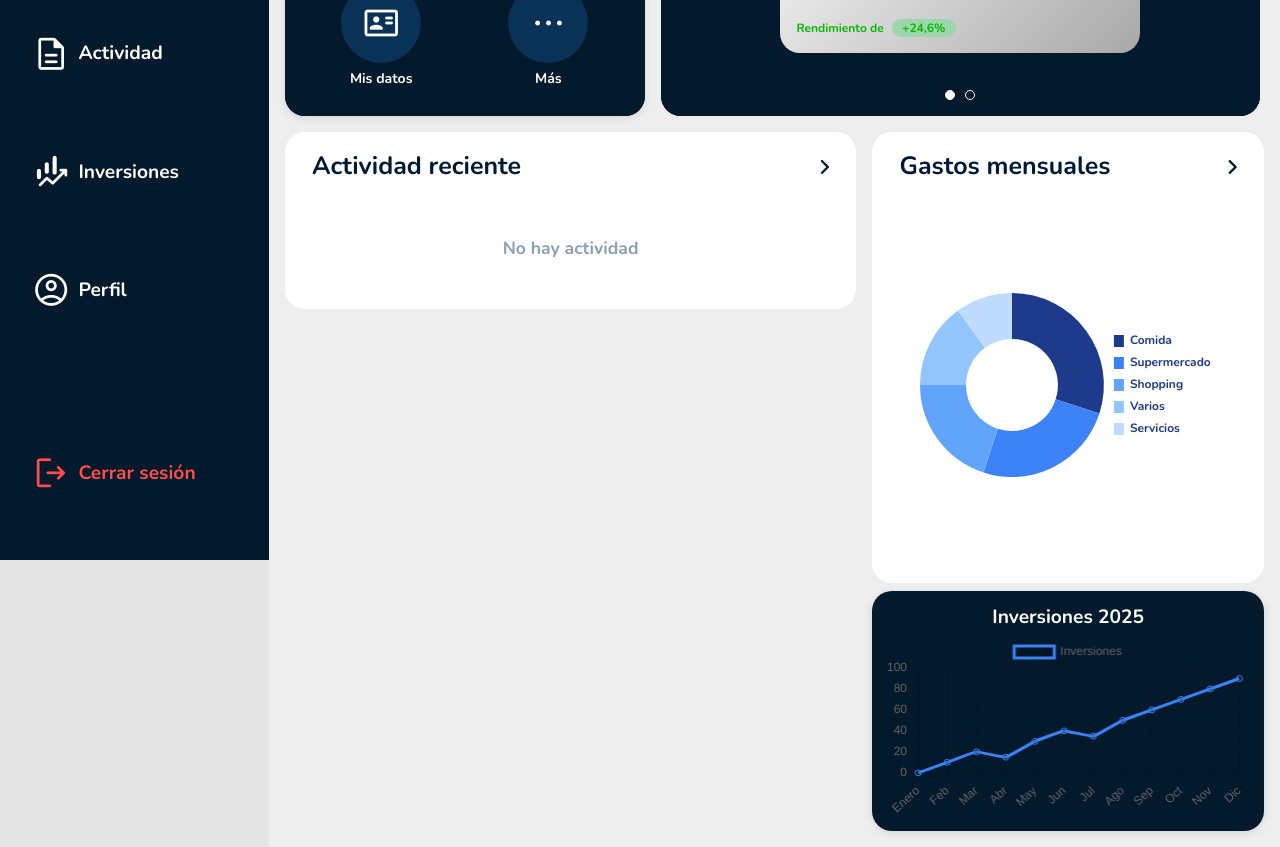
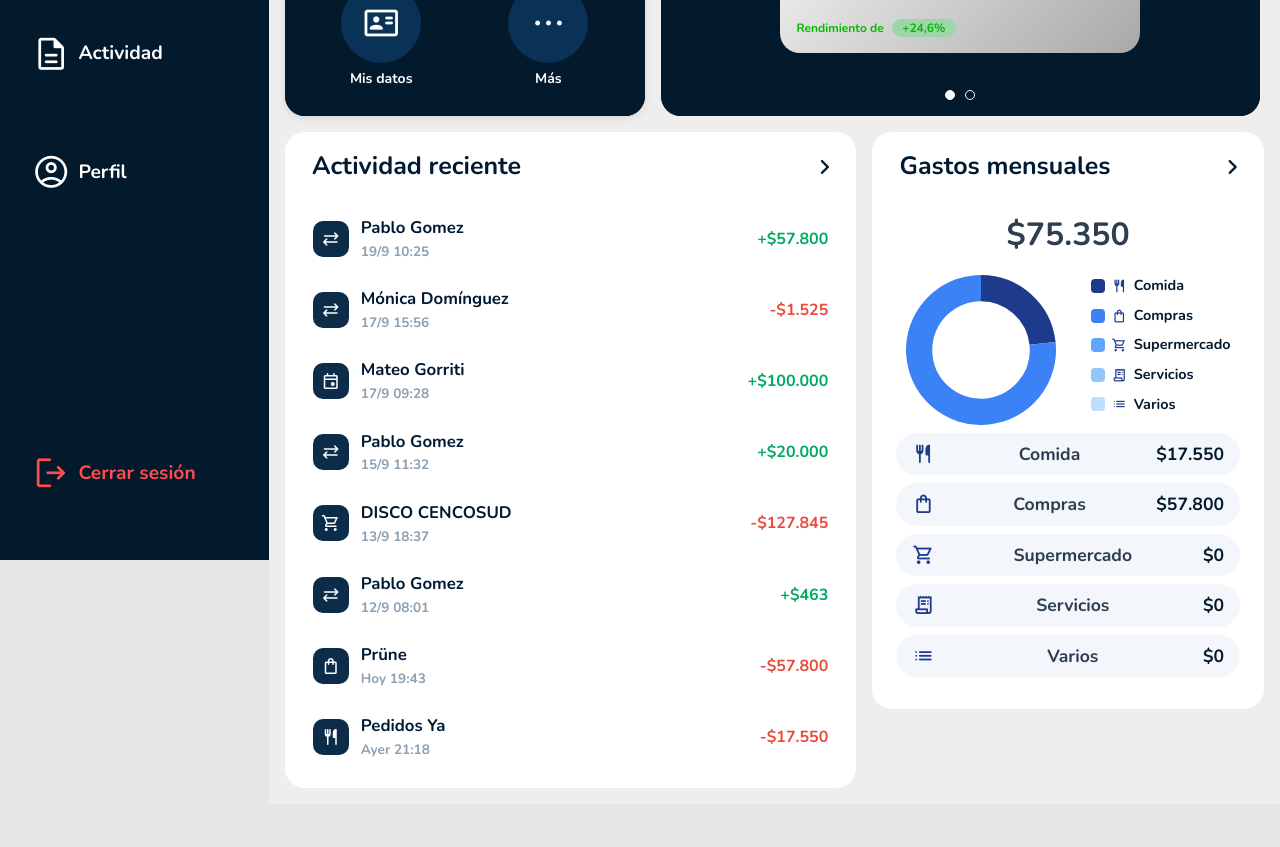
Before and after one commit to Lchiossone2004/TP_HCI, a Vue app in the folder tp-hci-g3/: page /home in a window 1280 px wide. Shown: the part 240-1087 px from the top of the page. After the commit the page ends 1044 px from the top, so only its background shows below. Built offline with nearby package versions, Linux system fonts and the light colour scheme.

Commit message:
elimination of investments and changes in MovementsAndSpendings and ExpensesChart

```diff
--- a/tp-hci-g3/src/components/ExpensesChart.vue
+++ b/tp-hci-g3/src/components/ExpensesChart.vue
@@ -1,13 +1,13 @@
 <template>
-  <div class="expenses-chart-container">
-    <div class="expenses-chart-header">
+  <div class="expenses-chart-container" :class="{ 'simple': simple }">
+    <div v-if="!simple" class="expenses-chart-header">
       <span class="total">${{ totalExpensesFormatted }}</span>
     </div>
-    <div class="chart-legend-row">
+    <div class="chart-legend-row" :class="{ 'simple': simple }">
       <div class="chart-wrapper">
         <canvas ref="chartRef"></canvas>
       </div>
-      <div class="custom-legend">
+      <div v-if="!simple" class="custom-legend">
         <div v-for="(cat, i) in categories" :key="cat.key" class="legend-row">
           <span class="legend-color" :style="{ backgroundColor: chartColors[i] }"></span>
           <span class="material-symbols-rounded legend-icon">{{ cat.icon }}</span>
@@ -15,12 +15,8 @@
         </div>
       </div>
     </div>
-    <div class="categories-list">
-      <div
-        v-for="cat in categories"
-        :key="cat.key"
-        class="category-row"
-      >
+    <div v-if="!simple" class="categories-list">
+      <div v-for="cat in categories" :key="cat.key" class="category-row">
         <span class="material-symbols-rounded category-icon">{{ cat.icon }}</span>
         <span class="category-name">{{ cat.label }}</span>
         <span class="category-amount">${{ formatAmount(cat.amount) }}</span>
@@ -32,6 +28,25 @@
 <script setup>
 import { ref, onMounted, watch, computed } from 'vue'
 import { Chart } from 'chart.js/auto'
+
+const props = defineProps({
+  activities: {
+    type: Array,
+    default: () => []
+  },
+  month: {
+    type: Number,
+    default: new Date().getMonth()
+  },
+  year: {
+    type: Number,
+    default: new Date().getFullYear()
+  },
+  simple: {
+    type: Boolean,
+    default: false
+  }
+})
 
 const chartRef = ref(null)
 let chartInstance = null
@@ -47,27 +62,29 @@ const categoryMap = [
   { key: 'varios', label: 'Varios', icon: 'list', match: [] }
 ]
 
-const props = defineProps({
-  activities: {
-    type: Array,
-    default: () => []
-  },
-  month: {
-    type: Number,
-    default: -1
-  },
-  year: {
-    type: Number,
-    default: -1
-  }
+// Datos por defecto para el modo simple (HomePage)
+const defaultData = computed(() => {
+  if (props.activities.length > 0) return props.activities
+  return [
+    { icon: 'restaurant', title: 'Comida', amount: -30000, date: `${props.year}-${String(props.month + 1).padStart(2, '0')}-01` },
+    { icon: 'shopping_cart', title: 'Supermercado', amount: -25000, date: `${props.year}-${String(props.month + 1).padStart(2, '0')}-01` },
+    { icon: 'shopping_bag', title: 'Shopping', amount: -20000, date: `${props.year}-${String(props.month + 1).padStart(2, '0')}-01` },
+    { icon: 'list', title: 'Varios', amount: -15000, date: `${props.year}-${String(props.month + 1).padStart(2, '0')}-01` },
+    { icon: 'receipt_long', title: 'Servicios', amount: -10000, date: `${props.year}-${String(props.month + 1).padStart(2, '0')}-01` }
+  ]
 })
 
 // Procesa los gastos
 const categories = computed(() => {
   const result = categoryMap.map(cat => ({ ...cat, amount: 0 }))
+  const activitiesToProcess = props.activities.length > 0 ? props.activities : defaultData.value
 
-  props.activities.forEach(activity => {
-    if (activity.amount < 0) {
+  activitiesToProcess.forEach(activity => {
+    const activityDate = new Date(activity.date)
+    const matchesMonth = props.month === -1 || activityDate.getMonth() === props.month
+    const matchesYear = props.year === -1 || activityDate.getFullYear() === props.year
+
+    if (activity.amount < 0 && matchesMonth && matchesYear) {
       let found = false
       for (const cat of result) {
         if (cat.match.some(m =>
@@ -84,7 +101,6 @@ const categories = computed(() => {
       }
     }
   })
-
   return result
 })
 
@@ -109,14 +125,28 @@ function renderChart() {
       datasets: [{
         data: categories.value.map(c => c.amount),
         backgroundColor: chartColors,
-        borderWidth: 0,
+        borderWidth: 0
       }]
     },
     options: {
       responsive: true,
       maintainAspectRatio: false,
-      plugins: { legend: { display: false } },
-      cutout: '65%'
+      plugins: {
+        legend: {
+          display: props.simple,
+          position: 'right',
+          labels: {
+            boxWidth: 10,
+            font: {
+              size: 12,
+              family: 'Nunito',
+              weight: '700'
+            },
+            color: '#1E3A8A'
+          }
+        }
+      },
+      cutout: props.simple ? '50%' : '65%'
     }
   })
 }
@@ -139,6 +169,13 @@ watch(categories, renderChart)
   position: relative;
 }
 
+.expenses-chart-container.simple {
+  padding: 3rem;
+  height: 350px;
+  border-bottom-left-radius: 20px;
+  border-bottom-right-radius: 20px;
+}
+
 .expenses-chart-header {
   width: 100%;
   text-align: center;
@@ -156,6 +193,11 @@ watch(categories, renderChart)
   width: 100%;
 }
 
+.chart-legend-row.simple {
+  flex-direction: column;
+  align-items: center;
+}
+
 .chart-wrapper {
   max-width: 180px;
   min-width: 150px;
@@ -163,6 +205,12 @@ watch(categories, renderChart)
   display: flex;
   align-items: center;
   justify-content: center;
+}
+
+.chart-wrapper.simple {
+  max-width: 100%;
+  min-width: 0;
+  height: 100%;
 }
 
 canvas {
--- a/tp-hci-g3/src/components/Sidebar.vue
+++ b/tp-hci-g3/src/components/Sidebar.vue
@@ -31,7 +31,6 @@ const route = useRoute()
 const menuItems = [
   { text: 'Inicio', icon: 'home', route: '/home' },
   { text: 'Actividad', icon: 'description', route: '/actividad' },
-  { text: 'Inversiones', icon: 'finance_mode', route: '/inversiones' },
   { text: 'Perfil', icon: 'account_circle', route: '/ProfilePAGE' },
 ]
 
--- a/tp-hci-g3/src/pages/HomePage.vue
+++ b/tp-hci-g3/src/pages/HomePage.vue
@@ -32,7 +32,6 @@
             </div>
           </OperationsButtons>
         </div>
-
         <div class="balance-and-cards">
           <Swiper>
             <BalanceCard />
@@ -49,9 +48,8 @@
               <span class="material-symbols-rounded arrow">chevron_right</span>
             </button>
           </div>
-          <Activity />
+          <Activity :activities="recentActivities" />
         </div>
-
         <!-- Gráfico de Gastos Mensuales -->
         <div class="inner2">
           <div class="activity-card-outer">
@@ -61,15 +59,11 @@
                 <span class="material-symbols-rounded arrow">chevron_right</span>
               </button>
             </div>
-            <MonthlyExpensesChart :height="150" />
-          </div>
-
-        <!-- Inversiones 2025 -->
-        <div class="investments-section">
-          <h3>Inversiones 2025</h3>
-          <div class="chart-placeholder">
-            <canvas ref="investmentsChartRef"></canvas>
-          </div>
+            <ExpensesChart
+              :activities="currentMonthActivities"
+              :month="currentMonth"
+              :year="currentYear"
+            />
           </div>
         </div>
       </div>
@@ -109,23 +103,21 @@ import Sidebar from '@/components/Sidebar.vue';
 import OperationsButtons from '@/components/OperationsButtons.vue';
 import BalanceCard from '@/components/BalanceCard.vue';
 import AddCardButton from '@/components/AddCardButton.vue';
-import MonthlyExpensesChart from '@/components/MonthlyExpensesChart.vue';
+import ExpensesChart from '@/components/ExpensesChart.vue';
 import Swiper from '@/components/Swiper.vue';
 import Activity from '@/components/Activity.vue';
 import { ref, onMounted, onUnmounted, computed } from 'vue';
 import { Chart } from 'chart.js/auto';
 import { useRouter } from 'vue-router';
 import Modal from '@/components/Modal.vue';
-import Header from '@/components/Header.vue';
-import ProfileInfo from '@/components/ProfileInfo.vue';
 
 const router = useRouter();
-const investmentsChartRef = ref(null);
-let investmentsChartInstance = null;
 const isMobile = ref(window.innerWidth <= 1024);
 const isVerySmall = ref(window.innerWidth <= 600);
 const isMedium = ref(window.innerWidth <= 800);
 const showEnterMoneyModal = ref(false);
+const currentMonth = ref(new Date().getMonth());
+const currentYear = ref(new Date().getFullYear());
 
 // Account information that will come from backend
 const accountInfo = ref({
@@ -148,58 +140,37 @@ function goToMovements() {
   router.push('/actividad');
 }
 
-const goBack = () => {
-  router.back();
-};
 
-onMounted(() => {
-  window.addEventListener('resize', handleResize);
-  const ctx = investmentsChartRef.value.getContext('2d');
-  investmentsChartInstance = new Chart(ctx, {
-    type: 'line',
-    data: {
-      labels: ['Enero', 'Feb', 'Mar', 'Abr', 'May', 'Jun', 'Jul', 'Ago', 'Sep', 'Oct', 'Nov', 'Dic'],
-      datasets: [{
-        label: 'Inversiones',
-        data: [0, 10, 20, 15, 30, 40, 35, 50, 60, 70, 80, 90],
-        borderColor: '#3B82F6',
-        fill: false,
-        tension: 0.1,
-      }],
-    },
-    options: {
-      responsive: true,
-      maintainAspectRatio: false,
-      scales: {
-        y: {
-          beginAtZero: true,
-        },
-      },
-    },
+const allActivities = ref([
+  { icon: 'shopping_bag', title: 'Prüne', subtitle: 'Hoy 19:43', amount: -57800, date: '2025-05-14T19:43:00' },
+  { icon: 'restaurant', title: 'Pedidos Ya', subtitle: 'Ayer 21:18', amount: -17550, date: '2025-05-13T21:18:00' },
+  { icon: 'sync_alt', title: 'Pablo Gomez', subtitle: '19/9 10:25', amount: 57800, date: '2025-09-19T10:25:00' },
+  { icon: 'sync_alt', title: 'Mónica Domínguez', subtitle: '17/9 15:56', amount: -1525, date: '2025-09-17T15:56:00' },
+  { icon: 'event', title: 'Mateo Gorriti', subtitle: '17/9 09:28', amount: 100000, date: '2025-09-17T09:28:00' },
+  { icon: 'sync_alt', title: 'Pablo Gomez', subtitle: '15/9 11:32', amount: 20000, date: '2025-09-15T11:32:00' },
+  { icon: 'shopping_cart', title: 'DISCO CENCOSUD', subtitle: '13/9 18:37', amount: -127845, date: '2025-09-13T18:37:00' },
+  { icon: 'sync_alt', title: 'Pablo Gomez', subtitle: '12/9 08:01', amount: 463, date: '2025-09-12T08:01:00' },
+])
+
+// Filtrar últimas 10 actividades para "Actividad reciente"
+const recentActivities = computed(() => {
+  return [...allActivities.value]
+    .sort((a, b) => new Date(b.date) - new Date(a.date))
+    .slice(0, 10);
+});
+
+// Filtrar actividades del mes actual para el chart
+const currentMonthActivities = computed(() => {
+  return allActivities.value.filter(activity => {
+    const activityDate = new Date(activity.date);
+    return activityDate.getMonth() === currentMonth.value &&
+           activityDate.getFullYear() === currentYear.value;
   });
 });
 
-onUnmounted(() => {
-  window.removeEventListener('resize', handleResize);
-});
-
-// Function to copy text to clipboard
-const copyToClipboard = async (text) => {
-  try {
-    await navigator.clipboard.writeText(text);
-    // You could add a toast notification here to show "Copied!" message
-  } catch (err) {
-    console.error('Failed to copy text: ', err);
-  }
-};
 </script>
 
-
 <style scoped>
-  .app {
-    display: flex;
-  }
-
 .main-content {
   margin-left: 21vw;
   padding: 1rem;
@@ -223,51 +194,12 @@ const copyToClipboard = async (text) => {
   margin-top: 0;
 }
 
-.top-header-row {
-  position: absolute;
-  top: -3rem;
-  left: 0;
-  right: 0;
-  display: flex;
-  justify-content: space-between;
-  align-items: center;
-  width: 100%;
-  padding: 1rem;
-  z-index: 10;
-}
-
-.top-icons {
-  display: none;
-}
-
-.back-btn {
-  background: none;
-  border: none;
-  color: #03192C;
-  font-size: 1.1rem;
-  display: flex;
-  align-items: center;
-  cursor: pointer;
-  gap: 0.3rem;
-  font-weight: bold;
-  padding: 0;
-}
-
-.back-btn:hover {
-  color: #0a4b85;
-}
-
 .operations-buttons {
   width: 360px;
   height: 300px;
   flex-shrink: 0;
   background-color: #03192c;
   border-radius: 20px;
-}
-
-.operation-button .material-symbols-rounded {
-  font-size: 40px;
-  color: white;
 }
 
 .grid-container {
@@ -294,16 +226,15 @@ const copyToClipboard = async (text) => {
   justify-content: center;
   cursor: pointer;
   transition: background-color 0.2s;
-  font-size: inherit;
 }
 
 .grid-item button:hover {
   background-color: #0a4b85;
 }
 
-  .grid-item .material-symbols-outlined {
+.grid-item .material-symbols-rounded {
+  font-size: 40px;
   color: white;
-    font-size: 28px;
 }
 
 .grid-item h4 {
@@ -350,20 +281,24 @@ const copyToClipboard = async (text) => {
 .activity-card-outer {
   width: 100%;
   max-width: 700px;
-  height: 15%;
+  background: #fff;
+  border-radius: 20px;
+  overflow: hidden; /* Asegura que el contenido no sobresalga de los bordes redondeados */
 }
 
 .header-activity-card {
   background: #fff;
   font-size: 25px;
+  padding: 1rem 1rem 0.1rem 1.7rem;
+  display: flex;
   border-top-left-radius: 20px;
   border-top-right-radius: 20px;
-  padding: 1rem 1rem 0.1rem 1.7rem;
-  display: flex;
   justify-content: space-between;
   align-items: center;
   box-sizing: border-box;
   color: #001a33;
+  position: relative; /* Para que se superponga al chart */
+  z-index: 2; /* Asegura que el header esté por encima del chart */
 }
 
 .more-activities {
@@ -384,60 +319,102 @@ const copyToClipboard = async (text) => {
 
 .more-activities:hover {
   background-color: #eaeaea;
-  width: 30px;
-  height: 30px;
-  border-radius: 50%;
-  display: flex;
-  align-items: center;
-  justify-content: center;
-  cursor: pointer;
 }
 
-.investments-section {
-  background-color: #03192C;
-  border-radius: 20px;
-  padding: 0.75rem;
-  color: white;
-  box-shadow: 0 2px 8px rgba(0, 0, 0, 0.1);
-  flex: 1;
+.activity-card {
+  background-color: #FFFF;
+  border-bottom-left-radius: 20px;
+  border-bottom-right-radius: 20px;
+  border-top-left-radius: 0;
+  border-top-right-radius: 0;
+  padding: 1rem;
+  box-sizing: border-box;
+  width: 100%;
+  max-width: 700px;
+}
+
+.enter-money-form {
   display: flex;
   flex-direction: column;
-  height: 85%;
+  gap: 1rem;
+  text-align: center;
 }
 
-.investments-section h3 {
-  font-size: 1.2rem;
-  margin-bottom: 0.25rem;
-}
-
-.chart-placeholder {
-  flex: 1;
-  min-height: 0;
-  height: 100%;
-}
-
-.chart-container {
-  height: 100%;
+.form-group {
+  display: flex;
+  flex-direction: column;
+  gap: 0.5rem;
+  align-items: flex-start;
   width: 100%;
 }
 
-.icon {
-  font-size: 18px;
+.form-group label {
+  font-weight: bold;
+  color: #03192C;
+  font-size: 1.1rem;
+  margin-left: 0.5rem;
 }
 
-.title {
-  font-size: 0.9rem;
+.submit-button {
+  background-color: #03192C;
+  color: white;
+  border: none;
+  padding: 0.75rem;
+  border-radius: 8px;
+  font-size: 1rem;
+  cursor: pointer;
+  transition: background-color 0.2s ease;
+  width: 80%;
+  max-width: 300px;
+  margin: 0 auto;
 }
 
-.subtitle {
-  font-size: 0.8rem;
+.submit-button:hover {
+  background-color: #0a4b85;
 }
 
-canvas {
-  width: 100% !important;
-  height: 100% !important;
-  margin: 0 auto;
-  display: block;
+.info-row {
+  width: 100%;
+  display: flex;
+  justify-content: flex-start;
+  align-items: center;
+  margin-left: 0.5rem;
+}
+
+.info-value-container {
+  position: relative;
+  width: 100%;
+  display: flex;
+  align-items: center;
+}
+
+.info-value {
+  color: #666666;
+  font-family: monospace;
+  font-size: 0.9rem;
+  background-color: #f5f5f5;
+  padding: 0.5rem;
+  border-radius: 4px;
+  width: 100%;
+  text-align: left;
+  padding-right: 2.5rem;
+}
+
+.copy-icon {
+  color: #03192C;
+  cursor: pointer;
+  font-size: 1.2rem;
+  position: absolute;
+  right: 0.5rem;
+  top: 50%;
+  transform: translateY(-50%);
+  padding: 0.25rem;
+  border-radius: 4px;
+  transition: background-color 0.2s ease;
+}
+
+.copy-icon:hover {
+  background-color: #e0e0e0;
 }
 
 @media (max-width: 1024px) {
@@ -489,10 +466,7 @@ canvas {
 
   .activity-card-outer {
     width: 100%;
-  }
-
-  .investments-section {
-    width: 100%;
+    max-width: 500px;
   }
 }
 
@@ -506,166 +480,13 @@ canvas {
     margin-top: 2rem;
   }
 
-  .top-header-row {
-    top: -2rem;
-  }
-
-  .top-icons {
-    right: 1rem;
-    }
-
   .operations-buttons,
   .balance-and-cards,
   .inner1,
   .inner2,
-  .activity-card-outer,
-  .investments-section {
+  .activity-card-outer{
     width: 100%;
     max-width: none;
   }
 }
-
-.activity-card {
-  background-color: #FFFF;
-  border-bottom-left-radius: 20px;
-  border-bottom-right-radius: 20px;
-  border-top-left-radius: 0;
-  border-top-right-radius: 0;
-  padding: 1rem;
-    box-sizing: border-box;
-  width: 100%;
-  max-width: 700px;
-}
-
-.info {
-  flex-grow: 1;
-  display: flex;
-  flex-direction: row;
-  align-items: center;
-  min-width: 0;
-}
-
-.title {
-  font-weight: 600;
-  color: #001a33;
-  font-size: 1.05rem;
-  flex: 1 1 0;
-  text-align: left;
-  white-space: nowrap;
-  overflow: hidden;
-  text-overflow: ellipsis;
-  }
-
-.date-col {
-  flex: 0 0 auto;
-  font-size: 1rem;
-  color: #8ca0b3;
-  min-width: 90px;
-  text-align: right;
-  white-space: nowrap;
-  margin-left: 1.5rem;
-  }
-
-.enter-money-form {
-  display: flex;
-  flex-direction: column;
-  gap: 1rem;
-  text-align: center;
-}
-
-.form-group {
-    display: flex;
-    flex-direction: column;
-    gap: 0.5rem;
-  align-items: flex-start;
-  width: 100%;
-}
-
-.form-group label {
-  font-weight: bold;
-  color: #03192C;
-  font-size: 1.1rem;
-  margin-left: 0.5rem;
-}
-
-.form-group input {
-  padding: 0.75rem;
-  border: 1px solid #ddd;
-  border-radius: 8px;
-  font-size: 1rem;
-  width: 80%;
-  max-width: 300px;
-  }
-
-.submit-button {
-  background-color: #03192C;
-  color: white;
-  border: none;
-  padding: 0.75rem;
-  border-radius: 8px;
-  font-size: 1rem;
-  cursor: pointer;
-  transition: background-color 0.2s ease;
-  width: 80%;
-  max-width: 300px;
-  margin: 0 auto;
-  }
-
-.submit-button:hover {
-  background-color: #0a4b85;
-  }
-
-.account-info {
-  display: flex;
-  flex-direction: column;
-  gap: 0.5rem;
-  margin: 1rem 0;
-  padding: 1rem;
-  background-color: #f5f5f5;
-  border-radius: 8px;
-}
-
-.info-row {
-  width: 100%;
-  display: flex;
-  justify-content: flex-start;
-  align-items: center;
-  margin-left: 0.5rem;
-}
-
-.info-value-container {
-  position: relative;
-  width: 100%;
-  display: flex;
-  align-items: center;
-}
-
-.info-value {
-  color: #666666;
-  font-family: monospace;
-  font-size: 0.9rem;
-  background-color: #f5f5f5;
-  padding: 0.5rem;
-  border-radius: 4px;
-  width: 100%;
-  text-align: left;
-  padding-right: 2.5rem;
-}
-
-.copy-icon {
-  color: #03192C;
-  cursor: pointer;
-    font-size: 1.2rem;
-  position: absolute;
-  right: 0.5rem;
-  top: 50%;
-  transform: translateY(-50%);
-  padding: 0.25rem;
-  border-radius: 4px;
-  transition: background-color 0.2s ease;
-  }
-
-.copy-icon:hover {
-  background-color: #e0e0e0;
-  }
 </style>
--- a/tp-hci-g3/src/pages/MovementsAndSpendings.vue
+++ b/tp-hci-g3/src/pages/MovementsAndSpendings.vue
@@ -22,7 +22,6 @@
               expand_more
             </span>
           </div>
-
           <!-- Menú de años -->
           <div class="select-wrapper">
             <select
@@ -43,7 +42,6 @@
           </div>
         </div>
       </div>
-
       <div class="bottom-section">
         <div class="activity-col">
           <div class="search-row">
@@ -53,11 +51,7 @@
               placeholder="Buscar por nombre, fecha, hora..."
             />
           </div>
-          <Activity
-            :activities="filteredActivities"
-            :month="selectedMonth"
-            :year="selectedYear"
-          />
+          <Activity :activities="filteredActivities" :month="selectedMonth" :year="selectedYear" />
         </div>
         <div class="chart-col">
           <ExpensesChart
@@ -75,9 +69,13 @@
 import { ref, computed } from 'vue'
 import { useRouter } from 'vue-router'
 import Activity from '@/components/Activity.vue'
-import ExpensesChart from '@/components/MonthlyExpensesChart.vue'
+import ExpensesChart from '@/components/ExpensesChart.vue'
 
 const router = useRouter();
+
+const goToHome = () => {
+  router.back();
+};
 
 const isMonthMenuOpen = ref(false)
 const isYearMenuOpen = ref(false)
@@ -140,7 +138,7 @@ const filteredActivities = computed(() => {
     const matchesMonth = selectedMonth.value === -1 || activityDate.getMonth() === selectedMonth.value
     const matchesYear = selectedYear.value === -1 || activityDate.getFullYear() === selectedYear.value
     const matchesSearch = search.value === '' ||
-      activity.title.toLowerCase().includes(search.value.toLowerCase())
+      `${activity.title} ${activity.subtitle}`.toLowerCase().includes(search.value.toLowerCase())
 
     return matchesMonth && matchesYear && matchesSearch
   })
@@ -163,7 +161,7 @@ const filteredActivities = computed(() => {
 .top-section {
   background-color: #03192C;
   border-radius: 20px;
-  padding: 3.5rem 1.5rem 1rem 1rem;
+  padding: 4rem 1.5rem 1.5rem 1rem;
   color: white;
   width: 100%;
   height: 250px;
@@ -171,6 +169,36 @@ const filteredActivities = computed(() => {
   flex-direction: column;
   align-items: center;
   position: relative;
+}
+
+.back-btn {
+  background: none;
+  border: none;
+  color: white;
+  font-size: 1.1rem;
+  display: flex;
+  align-items: center;
+  cursor: pointer;
+  gap: 0.3rem;
+  font-weight: bold;
+}
+
+.back-btn:hover {
+  color: #e5e7eb;
+}
+
+.help-btn {
+  background: none;
+  border: none;
+  color: white;
+  font-size: 1.1rem;
+  display: flex;
+  align-items: center;
+  cursor: pointer;
+}
+
+.help-btn:hover {
+  color: #e5e7eb;
 }
 
 .main-title {
@@ -202,11 +230,17 @@ const filteredActivities = computed(() => {
   color: #03192C;
   font-size: 1.1rem;
   font-weight: bold;
-  padding: 0.5rem 2.5rem 0.5rem 1.5rem; /* Aumentar padding derecho para la flecha */
+  padding: 0.5rem 2.5rem 0.5rem 1.5rem;
   border-radius: 20px;
   cursor: pointer;
-  transition: background 0.2s;
-  width: 160px;
+  transition: all 0.2s; /* Cambiado de background a all para animar también el width */
+  display: flex;
+  min-width: 160px; /* Mantenemos el min-width */
+  width: 200px; /* Ancho inicial */
+}
+
+.menu-btn:hover {
+  background: #d1d5db;
 }
 
 .arrow-icon {
@@ -219,17 +253,9 @@ const filteredActivities = computed(() => {
   transition: transform 0.2s ease;
 }
 
-.menu-btn:hover {
-  background: #d1d5db;
+.arrow-icon.open {
+  transform: translateY(-50%) rotate(180deg);
 }
-
-.month-select, .year-select {
-  background: #fff;
-  border-radius: 8px;
-  padding: 0.5rem;
-  width: 200px;
-}
-
 
 .search-row {
   display: flex;
```
Lines whose indentation alone changed are shown as unchanged.
